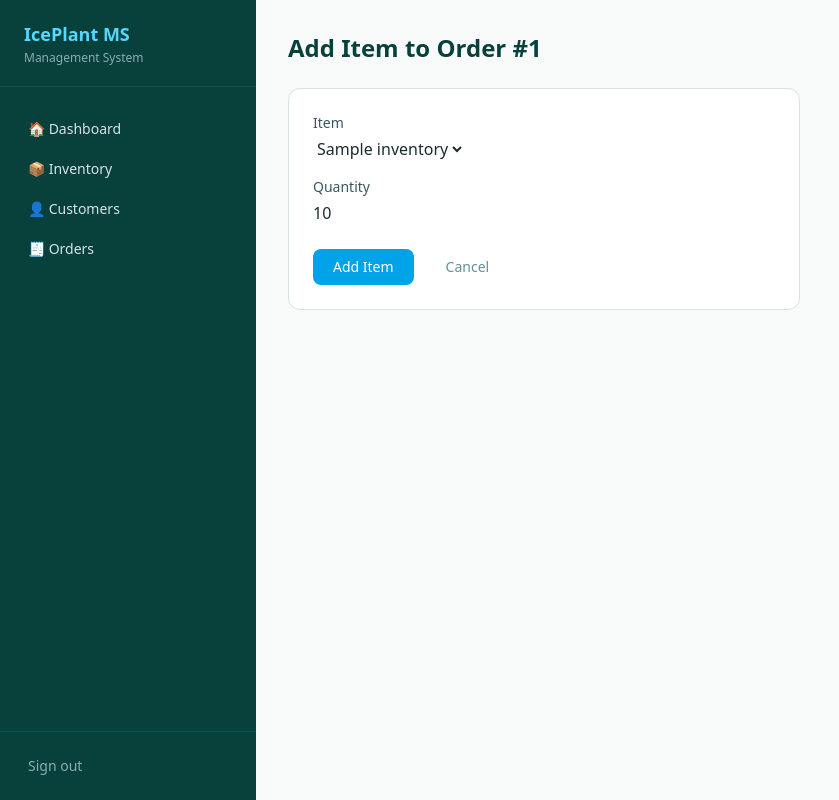
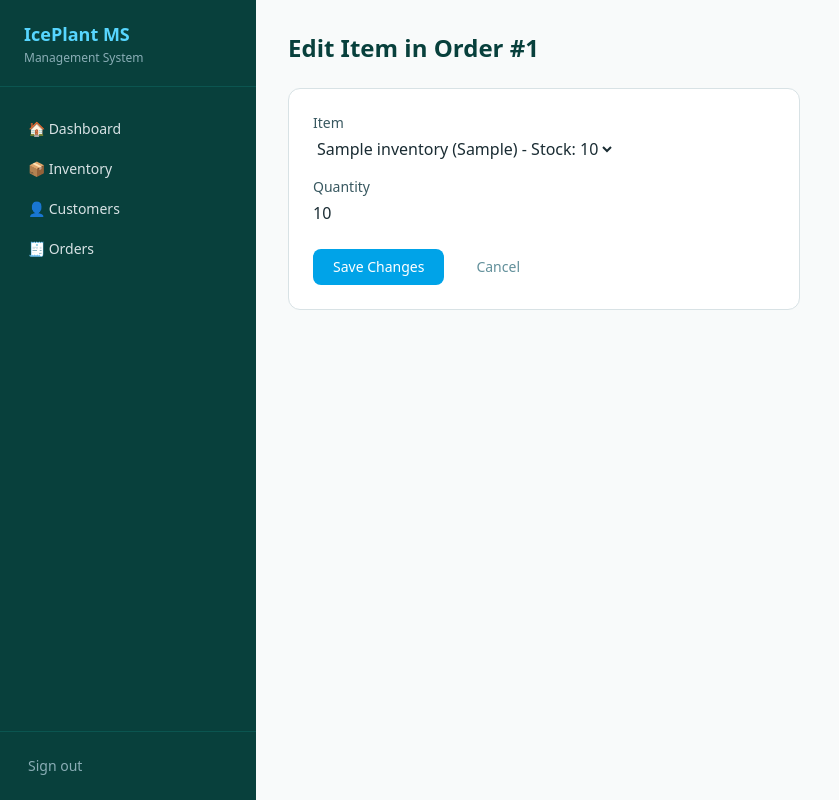
Before and after one commit to knarfbv/iceplantms, a Django app: page /orders/1/items/1/edit/ in a window 1280 px wide. Shown: the whole page, without its empty margins (0-839 px from the left). Run offline with Django 4.2, Linux system fonts and the light colour scheme; a user stored in the database is signed in; tables that the repository leaves empty hold one stand-in row (values such as "Sample post").

Commit message:
display-item-size

```diff
--- a/crud/forms.py
+++ b/crud/forms.py
@@ -22,3 +22,15 @@ class OrderItemForm(forms.ModelForm):
     class Meta:
         model = OrderItem
         fields = ['item', 'quantity']
+
+class OrderItemForm(forms.ModelForm):
+    quantity = forms.IntegerField(min_value=1, initial=1)
+
+    class Meta:
+        model = OrderItem
+        fields = ['item', 'quantity']
+
+    def __init__(self, *args, **kwargs):
+        super().__init__(*args, **kwargs)
+        self.fields['item'].queryset = Inventory.objects.all()
+        self.fields['item'].label_from_instance = lambda obj: f"{obj.name} ({obj.size}) - Stock: {obj.quantity}"
--- a/crud/models.py
+++ b/crud/models.py
@@ -46,6 +46,7 @@ class OrderItem(models.Model):
     item = models.ForeignKey(Inventory, on_delete=models.SET_NULL, null=True)
     quantity = models.PositiveIntegerField()
     item_name = models.CharField(max_length=100, default='')
+    item_size = models.CharField(max_length=50, default='')
     item_price = models.DecimalField(max_digits=5, decimal_places=2, default=0)
 
     @property
--- a/crud/static/css/output.css
+++ b/crud/static/css/output.css
@@ -761,6 +793,11 @@
   syntax: "*";
   inherits: false;
 }
+@property --tw-outline-style {
+  syntax: "*";
+  inherits: false;
+  initial-value: solid;
+}
 @property --tw-blur {
   syntax: "*";
   inherits: false;
@@ -889,6 +926,7 @@
       --tw-divide-y-reverse: 0;
       --tw-border-style: solid;
       --tw-font-weight: initial;
+      --tw-outline-style: solid;
       --tw-blur: initial;
       --tw-brightness: initial;
       --tw-contrast: initial;
--- a/crud/templates/customers/list.html
+++ b/crud/templates/customers/list.html
@@ -36,7 +36,7 @@
                 <th class="px-6 py-3 text-left">Name</th>
                 <th class="px-6 py-3 text-left">Phone</th>
                 <th class="px-6 py-3 text-left">Address</th>
-                <th class="px-6 py-3 text-left">Actions</th>
+                <th class="px-6 py-3 text-left"></th>
             </tr>
         </thead>
         <tbody class="divide-y divide-frost-100">
--- a/crud/templates/inventory/list.html
+++ b/crud/templates/inventory/list.html
@@ -21,7 +21,7 @@
                 <th class="px-6 py-3 text-left">Price</th>
                 <th class="px-6 py-3 text-left">Stock</th>
                 <th class="px-6 py-3 text-left">Last Updated</th>
-                <th class="px-6 py-3 text-left">Actions</th>
+                <th class="px-6 py-3 text-left"></th>
             </tr>
         </thead>
         <tbody class="divide-y divide-frost-100">
--- a/crud/templates/orders/item_form.html
+++ b/crud/templates/orders/item_form.html
@@ -1,10 +1,12 @@
 {% extends 'layout/base.html' %}
 
-{% block 'title' %}Add Item{% endblock %}
+{% block 'title' %}{% if item %}Edit Item{% else %}Add Item{% endif %}{% endblock %}
 
 {% block 'content' %}
 <div class="max-w-lg">
-    <h2 class="text-2xl font-semibold text-arctic-800 mb-6">Add Item to Order #{{ order.pk }}</h2>
+    <h2 class="text-2xl font-semibold text-arctic-800 mb-6">
+        {% if item %}Edit Item in Order #{{ order.pk }}{% else %}Add Item to Order #{{ order.pk }}{% endif %}
+    </h2>
 
     <div class="bg-white rounded-xl border border-frost-200 p-6">
         <form method="POST" class="space-y-4">
@@ -20,7 +22,7 @@
             {% endfor %}
             <div class="flex gap-3 pt-2">
                 <button type="submit" class="bg-ice-500 hover:bg-ice-600 text-white text-sm px-5 py-2 rounded-lg transition">
-                    Add Item
+                    {% if item %}Save Changes{% else %}Add Item{% endif %}
                 </button>
                 <a href="{% url 'order_detail' order.pk %}" class="text-sm text-frost-500 hover:text-frost-700 px-5 py-2 transition">
                     Cancel
--- a/crud/templates/orders/list.html
+++ b/crud/templates/orders/list.html
@@ -33,12 +33,12 @@
     <table class="w-full text-sm">
         <thead class="bg-frost-100 text-frost-600 uppercase text-xs">
             <tr>
-                <th class="px-6 py-3 text-left">Order #</th>
+                <th class="px-6 py-3 text-left">Order</th>
                 <th class="px-6 py-3 text-left">Customer</th>
                 <th class="px-6 py-3 text-left">Status</th>
                 <th class="px-6 py-3 text-left">Date</th>
                 <th class="px-6 py-3 text-left">Total</th>
-                <th class="px-6 py-3 text-left">Actions</th>
+                <th class="px-6 py-3 text-left"></th>
             </tr>
         </thead>
         <tbody class="divide-y divide-frost-100">
@@ -65,7 +65,7 @@
                 <td class="px-6 py-4 text-frost-600">{{ order.order_date|date:"M d, Y" }}</td>
                 <td class="px-6 py-4 text-frost-600">₱{{ order.total }}</td>
                 <td class="px-6 py-4">
-                    <a href="{% url 'order_detail' order.pk %}" class="text-ice-600 hover:text-ice-800 transition">View</a>
+                    <a href="{% url 'order_detail' order.pk %}" class="text-ice-600 hover:text-ice-800 transition">View →</a>
                 </td>
             </tr>
             {% empty %}
--- a/crud/views.py
+++ b/crud/views.py
@@ -34,9 +34,7 @@ def dashboard(request):
     confirmed_orders = Order.objects.filter(status='confirmed').count()
     delivered_orders = Order.objects.filter(status='delivered').count()
     cancelled_orders = Order.objects.filter(status='cancelled').count()
-
     total_revenue = sum(o.total for o in Order.objects.filter(status='delivered'))
-
     low_stock = Inventory.objects.filter(quantity__lte=10).order_by('quantity')
     recent_orders = Order.objects.select_related('customer').order_by('-order_date')[:5]
     total_customers = Customer.objects.count()
@@ -78,6 +76,7 @@ def inventory_edit(request, pk):
         form.save()
         item.orderitem_set.filter(order__status='pending').update(
             item_name=item.name,
+            item_size=item.size,
             item_price=item.price,
         )
         return redirect('inventory_list')
@@ -117,11 +116,9 @@ def customer_list(request):
         )
     else:
         customers_list = Customer.objects.all()
-
     paginator = Paginator(customers_list, 10)
     page_number = request.GET.get('page')
     customers = paginator.get_page(page_number)
-
     return render(request, 'customers/list.html', {'customers': customers, 'query': query})
 
 @login_required(login_url='login')
@@ -165,11 +162,9 @@ def order_list(request):
             Q(customer__name__icontains=query) |
             Q(status__icontains=query)
         )
-
     paginator = Paginator(orders_list, 10)
     page_number = request.GET.get('page')
     orders = paginator.get_page(page_number)
-
     return render(request, 'orders/list.html', {'orders': orders, 'query': query})
 
 @login_required(login_url='login')
@@ -189,7 +184,12 @@ def order_add(request):
 def order_detail(request, pk):
     order = get_object_or_404(Order, pk=pk)
     items = order.items.select_related('item').all()
-    return render(request, 'orders/detail.html', {'order': order, 'items': items})
+    from_dashboard = request.GET.get('from') == 'dashboard'
+    return render(request, 'orders/detail.html', {
+        'order': order,
+        'items': items,
+        'from_dashboard': from_dashboard
+    })
 
 @login_required(login_url='login')
 def order_delete(request, pk):
@@ -230,6 +230,7 @@ def order_update_status(request, pk):
                 for order_item in order.items.select_related('item').all():
                     if order_item.item:
                         order_item.item_name = order_item.item.name
+                        order_item.item_size = order_item.item.size
                         order_item.item_price = order_item.item.price
                         order_item.save()
             order.status = status
@@ -249,6 +250,7 @@ def order_item_add(request, order_pk):
             form.add_error('quantity', 'Not enough stock available.')
         else:
             order_item.item_name = inventory_item.name
+            order_item.item_size = inventory_item.size
             order_item.item_price = inventory_item.price
             order_item.save()
             inventory_item.quantity -= order_item.quantity
@@ -261,19 +263,52 @@ def order_item_edit(request, order_pk, pk):
     order = get_object_or_404(Order, pk=order_pk)
     order_item = get_object_or_404(OrderItem, pk=pk, order=order)
     old_quantity = order_item.quantity
+    old_inventory_item = order_item.item
+    selected_stock = old_inventory_item.quantity if old_inventory_item else None
     form = OrderItemForm(request.POST or None, instance=order_item)
     if form.is_valid():
         new_quantity = form.cleaned_data['quantity']
-        diff = new_quantity - old_quantity
-        inventory_item = order_item.item
-        if diff > 0 and inventory_item.quantity < diff:
-            form.add_error('quantity', 'Not enough stock.')
+        new_inventory_item = form.cleaned_data['item']
+        item_changed = old_inventory_item != new_inventory_item
+
+        if item_changed:
+            if new_inventory_item.quantity < new_quantity:
+                selected_stock = new_inventory_item.quantity
+                form.add_error('quantity', 'Not enough stock.')
+            else:
+                form.save()
+                order_item.item_name = new_inventory_item.name
+                order_item.item_size = new_inventory_item.size
+                order_item.item_price = new_inventory_item.price
+                order_item.save()
+                if old_inventory_item:
+                    old_inventory_item.quantity += old_quantity
+                    old_inventory_item.save()
+                new_inventory_item.quantity -= new_quantity
+                new_inventory_item.save()
+                return redirect('order_detail', pk=order_pk)
         else:
-            form.save()
-            inventory_item.quantity -= diff
-            inventory_item.save()
-            return redirect('order_detail', pk=order_pk)
-    return render(request, 'orders/item_form.html', {'form': form, 'order': order, 'item': order_item})
+            diff = new_quantity - old_quantity
+            if diff > 0 and new_inventory_item.quantity < diff:
+                selected_stock = new_inventory_item.quantity
+                form.add_error('quantity', 'Not enough stock.')
+            else:
+                form.save()
+                order_item.item_name = new_inventory_item.name
+                order_item.item_size = new_inventory_item.size
+                order_item.item_price = new_inventory_item.price
+                order_item.save()
+                new_inventory_item.quantity -= diff
+                new_inventory_item.save()
+                return redirect('order_detail', pk=order_pk)
+
+    return render(request, 'orders/item_form.html', {
+        'form': form,
+        'order': order,
+        'item': order_item,
+        'selected_stock': selected_stock,
+        'show_stock': selected_stock is not None,
+    })
 
 @login_required(login_url='login')
 def order_item_delete(request, order_pk, pk):
--- a/package.json
+++ b/package.json
@@ -3,7 +3,7 @@
     "tailwind": "@tailwindcss -i ./crud/static/css/input.css -o ./crud/static/css/output.css --watch",
     "server": "python manage.py runserver",
     "reset": "git reset --hard HEAD && git clean -fd",
-    "amend": "git add . && git commit --amend --no-edit"
+    "amend": "git add . && git commit --amend --no-edit && git push --force"
   },
   "dependencies": {
     "@tailwindcss/cli": "^4.3.0",
```
Also changed, not shown: other parts of crud/static/css/output.css (+32 -0 lines), crud/templates/dashboard.html (+11 -6 lines), crud/templates/orders/detail.html (+9 -7 lines), crud/migrations/0001_initial.py.
